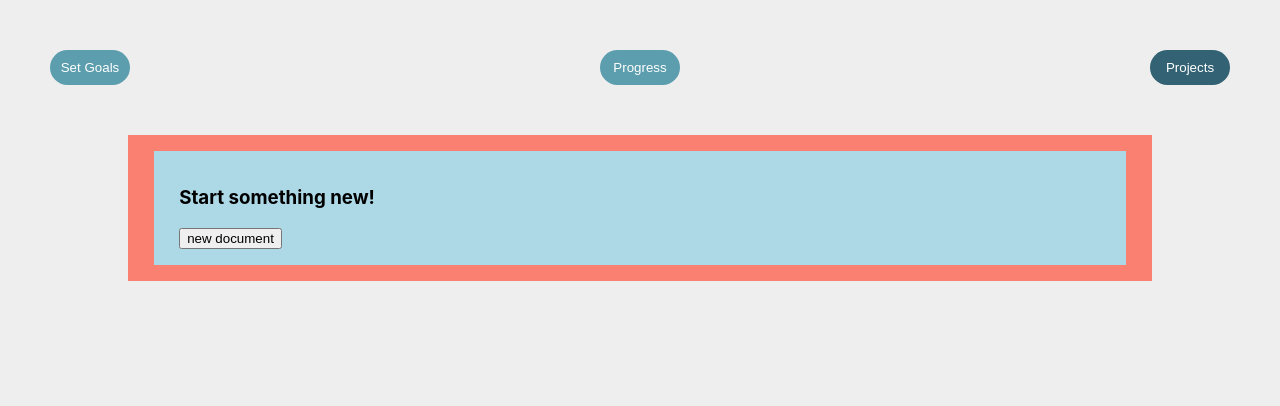
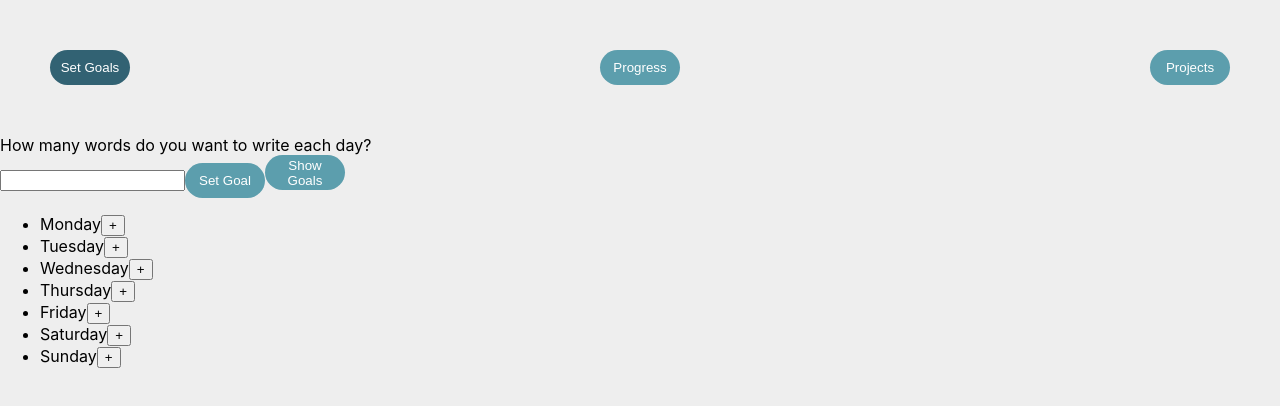
Before and after one commit to Timo-Thees/Capstone, a Next.js app: page / in a window 1280 px wide. Shown: the top 406 px of the page. Built offline with nearby package versions, Linux system fonts and the light colour scheme.

Commit message:
stop for the day

```diff
--- a/components/SetGoals.js
+++ b/components/SetGoals.js
@@ -1,5 +1,6 @@
 import {useState} from "react";
 import Timeslot from "./Timeslot";
+import {Button} from "./Button";
 
 const weekday = [
   "Monday",
@@ -11,7 +12,7 @@ const weekday = [
   "Sunday",
 ];
 
-export default function SetGoals() {
+export default function SetGoals({progress, setProgress}) {
   const [writingTime, setWritingTime] = useState([{weekday: "never", key: 0}]);
   function handleNewTimeslot(Day) {
     const lastEntry = writingTime[writingTime.length - 1];
@@ -22,10 +23,18 @@ export default function SetGoals() {
     event.preventDefault();
     setWritingTime(writingTime.filter(time => time.key !== keyForDeletion));
   }
+  function handelSetGoals(e) {
+    event.preventDefault();
+    setProgress({...progress, goal: e});
+  }
   return (
     <>
       <label>How many words do you want to write each day?</label>
-      <input type="number"></input>
+      <form onSubmit={e => handelSetGoals(e)}>
+        <input type="number"></input>
+        <Button type="submit">Set Goal</Button>
+        <Button onClick={() => console.log(progress)}>Show Goals</Button>
+      </form>
       <ul>
         {weekday.map(day => {
           return (
--- a/pages/index.js
+++ b/pages/index.js
@@ -9,7 +9,7 @@ import styled from "styled-components";
 import {useLocalStorage} from "../components/useLocalStorage";
 
 export default function Home() {
-  const [page, setPage] = useState("my projects");
+  const [page, setPage] = useState("goals");
   function handleChangePage(destination) {
     setPage(destination);
   }
@@ -17,6 +17,10 @@ export default function Home() {
     "WriteNow! Save files",
     []
   );
+  const [progress, setProgress] = useLocalStorage("WriteNow! Progress file", {
+    goal: 0,
+    days: [],
+  });
   const [editorContent, setEditorContent] = useState({
     title: "",
     text: "",
@@ -78,7 +82,11 @@ export default function Home() {
       ) : (
         <></>
       )}
-      {page === "goals" ? <SetGoals /> : <></>}
+      {page === "goals" ? (
+        <SetGoals progress={progress} setProgess={setProgress} />
+      ) : (
+        <></>
+      )}
       {page === "progress" ? <Progress /> : <></>}
       {page === "my projects" ? (
         <Projects
```
